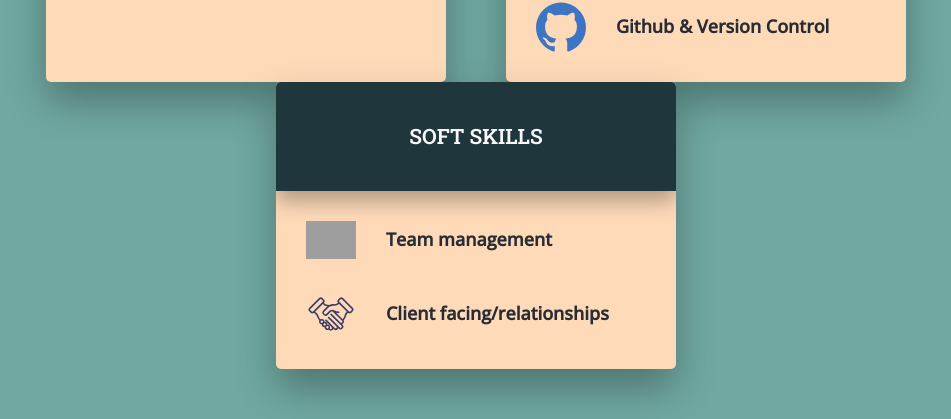
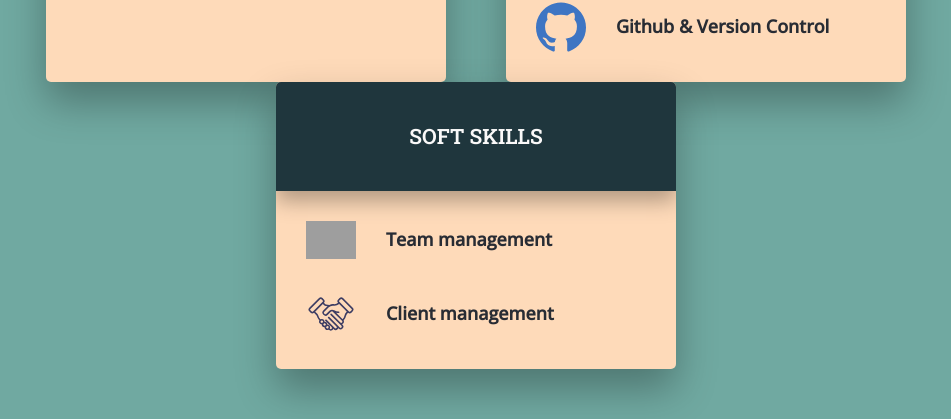
Before and after one commit to mattcritelli/portfolio, a React (Create React App) app: page / in a window 1280 px wide. Shown: the part 2273-2692 px from the top of the page, without its empty margins (164-1115 px from the left). Built offline with nearby package versions, Linux system fonts and the light colour scheme; grey boxes are pictures that could not be loaded.

Commit message:
Refactor Skills section to use sub-components, add scroll to section from top nav bar.

```diff
--- a/src/AboutMe/AboutMe.js
+++ b/src/AboutMe/AboutMe.js
@@ -4,7 +4,7 @@ import myPhoto from '../assets/images/matt-photo.jpg'
 
 function AboutMe() {
   return (
-    <section className="AboutMe">
+    <section className="AboutMe" id="about">
       <img src={myPhoto} alt="" className="AboutMe__image"/>
       <div className="AboutMe__text-outer-container">
         <div className="AboutMe__text-inner-container">
--- a/src/App.js
+++ b/src/App.js
@@ -7,7 +7,7 @@ import './App.scss';
 
 function App() {
   return (
-    <div className="App">
+    <div className="App" id="home">
       <Header>
         <Navigation />
       </Header>
--- a/src/Navigation/Navigation.js
+++ b/src/Navigation/Navigation.js
@@ -5,7 +5,13 @@ import './Navigation.scss';
 function Navigation() {
   const [selectedNavItem, setNavItem] = useState("home");
 
-  const handleClick = (e) => setNavItem(e.target.id)
+  const handleClick = (e) => {
+    e.preventDefault();
+
+    const sectionElement = document.getElementById(`${e.target.innerHTML}`);
+    sectionElement.scrollIntoView({ behavior: "smooth" });
+    setNavItem(e.target.id);
+  }
 
   const navItems = () => {
     const itemList = [
--- a/src/Navigation/NavigationItem/NavigationItem.js
+++ b/src/Navigation/NavigationItem/NavigationItem.js
@@ -9,10 +9,9 @@ function NavigationItem ({
   return (
     <li
       className={`NavigationItem${isSelected ? ' selected' : ''}`}
-      id={text}
       onClick={clickHandler}
     >
-      {text}
+      <a className="NavigationItem__link">{text}</a>
     </li>
   );
 }
--- a/src/Navigation/NavigationItem/NavigationItem.scss
+++ b/src/Navigation/NavigationItem/NavigationItem.scss
@@ -1,6 +1,15 @@
 .NavigationItem {
   position: relative;
   padding-bottom: 1rem;
+
+  &__link,
+  &__link:link,
+  &__link:visited {
+    color: var(--light-grey-1);
+    border: none;
+    cursor: pointer;
+    text-decoration: none;
+  }
 
   &.selected {
     border-bottom: 2px solid var(--outer-space-crayola);
--- /dev/null
+++ b/src/Skills/SkillBox/SkillBox.js
@@ -0,0 +1,31 @@
+import React from 'react';
+import SkillBoxItem from '../SkillBoxItem/SkillBoxItem'
+import './SkillBox.scss';
+
+function SkillBox ({
+  boxText,
+  clickHandler,
+  isSelected,
+  itemList,
+}) {
+  return (
+    <div
+      className="SkillBox"
+      onClick={clickHandler}
+    >
+      <h3 className="SkillBox__heading">{boxText}</h3>
+      <ul className="SkillBox__list">
+        {
+          itemList.map(item => (
+            <SkillBoxItem
+              text={item.text}
+              icon={item.icon}
+            />
+          ))
+        }
+      </ul>
+    </div>
+  );
+}
+
+export default SkillBox;
--- /dev/null
+++ b/src/Skills/SkillBox/SkillBox.scss
@@ -0,0 +1,24 @@
+.SkillBox {
+  width: 40rem;
+  background-color: var(--peach-puff);
+  color: var(--dark-grey-1);
+  font-weight: 600;
+  box-shadow: 0 2rem 4rem rgba(0, 0, 0, .3);
+  border-radius: 5px;
+  overflow: hidden;
+
+  &__heading {
+    font-family: 'Roboto Slab', sans-serif;
+    background-color: var(--outer-space-crayola);
+    color: var(--light-grey-1);
+    text-transform: uppercase;
+    text-align: center;
+    padding: 4rem 0;
+    box-shadow: 0 1rem 2rem rgba(0, 0, 0, .3);
+  }
+
+  &__list {
+    list-style: none;
+    padding: 3rem;
+  }
+}
--- /dev/null
+++ b/src/Skills/SkillBoxItem/SkillBoxItem.js
@@ -0,0 +1,20 @@
+import React from 'react';
+import './SkillBoxItem.scss';
+
+function SkillBoxItem ({
+  text,
+  icon
+}) {
+  return (
+    <li className="SkillBoxItem">
+      <img
+        src={icon}
+        alt=""
+        className="SkillBoxItem__icon"
+      />
+      {text}
+    </li>
+  );
+}
+
+export default SkillBoxItem;
--- /dev/null
+++ b/src/Skills/SkillBoxItem/SkillBoxItem.scss
@@ -0,0 +1,13 @@
+.SkillBoxItem {
+  display: flex;
+  align-items: center;
+
+  &:not(:last-of-type) {
+    margin-bottom: 3rem;
+  }
+
+  &__icon {
+    width: 5rem;
+    margin-right: 3rem;
+  }
+}
--- a/src/Skills/Skills.js
+++ b/src/Skills/Skills.js
@@ -1,5 +1,6 @@
-import React from 'react';
+import React, { useState } from 'react';
 import './Skills.scss';
+import SkillBox from './SkillBox/SkillBox';
 import jsIcon from '../assets/svg/javascript-icon2.svg';
 import reactIcon from '../assets/svg/react-icon.svg';
 import cssIcon from '../assets/svg/css-icon.svg';
@@ -14,72 +15,106 @@ import clientIcon from '../assets/svg/client-icon.svg';
 import teamIcon from '../assets/svg/team-icon.svg';
 
 function Skills() {
+  const [selectedSkillBox, setSkillBox] = useState("front");
+
+  const handleClick = (e) => setSkillBox(e.target.id)
+
+  const skillBoxes = () => {
+    const boxList = [
+      { id: 1,
+        boxId: 'front',
+        boxText: 'front end',
+        skillList: [
+          {
+            id: 1,
+            icon: reactIcon,
+            text: 'React',
+          },
+          {
+            id: 2,
+            icon: jsIcon,
+            text: 'Modern Javascript (ES6+)',
+          },
+          {
+            id: 3,
+            icon: cssIcon,
+            text: 'CSS3',
+          },
+          {
+            id: 4,
+            icon: htmlIcon,
+            text: 'HTML5',
+          },
+        ]
+      },
+      { id: 2,
+        boxId: 'full',
+        boxText: 'full stack',
+        skillList: [
+          {
+            id: 1,
+            icon: nodeIcon,
+            text: 'Node.js',
+          },
+          {
+            id: 2,
+            icon: apiIcon,
+            text: 'Api Integration',
+          },
+          {
+            id: 3,
+            icon: mongoDBIcon,
+            text: 'MongoDB',
+          },
+          {
+            id: 4,
+            icon: rubyRailsIcon,
+            text: 'Ruby on Rails',
+          },
+          {
+            id: 5,
+            icon: githubIcon,
+            text: 'Github & Version Control',
+          },
+        ]
+      },
+      { id: 3,
+        boxId: 'soft',
+        boxText: 'soft skills',
+        skillList: [
+          {
+            id: 1,
+            icon: teamIcon,
+            text: 'Team management',
+          },
+          {
+            id: 2,
+            icon: clientIcon,
+            text: 'Client management',
+          },
+        ]
+      },
+    ];
+
+    return boxList.map(box => (
+      <SkillBox
+        key={box.id}
+        boxText={box.boxText}
+        clickHandler={handleClick}
+        isSelected={selectedSkillBox === box.boxId}
+        itemList={box.skillList}
+      />
+    ));
+  };
+
   return (
-    <section className="Skills">
+    <section className="Skills" id="skills">
       <h2 className="Skills__section-heading">
         <span>Skills</span>
         <span>& Experience</span>
       </h2>
       <div className="Skills__container">
-        <div className="Skills__box">
-          <h3 className="Skills__box-heading">Front end</h3>
-          <ul className="Skills__list">
-            <li className="Skills__item">
-              <img src={reactIcon} alt="" className="Skills__icon"/>
-              React
-            </li>
-            <li className="Skills__item">
-              <img src={jsIcon} alt="" className="Skills__icon"/>
-              Modern Javascript (ES6+)
-            </li>
-            <li className="Skills__item">
-              <img src={cssIcon} alt="" className="Skills__icon"/>
-              CSS3
-            </li>
-            <li className="Skills__item">
-              <img src={htmlIcon} alt="" className="Skills__icon"/>
-              HTML5
-            </li>
-          </ul>
-        </div>
-        <div className="Skills__box">
-          <h3 className="Skills__box-heading">Full Stack</h3>
-          <ul className="Skills__list">
-            <li className="Skills__item">
-              <img src={nodeIcon} alt="" className="Skills__icon"/>
-              Node.js
-            </li>
-            <li className="Skills__item">
-              <img src={apiIcon} alt="" className="Skills__icon"/>
-              Api Integration
-            </li>
-            <li className="Skills__item">
-              <img src={mongoDBIcon} alt="" className="Skills__icon"/>
-              MongoDB
-            </li>
-            <li className="Skills__item">
-              <img src={rubyRailsIcon} alt="" className="Skills__icon"/>
-              Ruby on Rails
-            </li>
-            <li className="Skills__item">
-              <img src={githubIcon} alt="" className="Skills__icon"/>
-              Github & Version Control
-            </li>
-          </ul>
-        </div>
-        <div className="Skills__box">
-          <h3 className="Skills__box-heading">Soft Skills</h3>
-          <ul className="Skills__list">
-            <li className="Skills__item">
-              <img src={teamIcon} alt="" className="Skills__icon"/>
-              Team management
-            </li>
-            <li className="Skills__item">
-              <img src={clientIcon} alt="" className="Skills__icon"/>
-              Client facing/relationships
-            </li>
-          </ul>
-        </div>
+        { skillBoxes() }
       </div>
     </section>
   );
--- a/src/Skills/Skills.scss
+++ b/src/Skills/Skills.scss
@@ -22,43 +22,4 @@
     flex-wrap: wrap;
     justify-content: space-evenly;
   }
-
-  &__box {
-    width: 40rem;
-    background-color: var(--peach-puff);
-    color: var(--dark-grey-1);
-    font-weight: 600;
-    box-shadow: 0 2rem 4rem rgba(0, 0, 0, .3);
-    border-radius: 5px;
-    overflow: hidden;
-
-    &-heading {
-      font-family: 'Roboto Slab', sans-serif;
-      background-color: var(--outer-space-crayola);
-      color: var(--light-grey-1);
-      text-transform: uppercase;
-      text-align: center;
-      padding: 4rem 0;
-      box-shadow: 0 1rem 2rem rgba(0, 0, 0, .3);
-    }
-  }
-
-  &__list {
-    list-style: none;
-    padding: 3rem;
-  }
-
-  &__item {
-    display: flex;
-    align-items: center;
-
-    &:not(:last-of-type) {
-      margin-bottom: 3rem;
-    }
-  }
-
-  &__icon {
-    width: 5rem;
-    margin-right: 3rem;
-  }
 }
```
